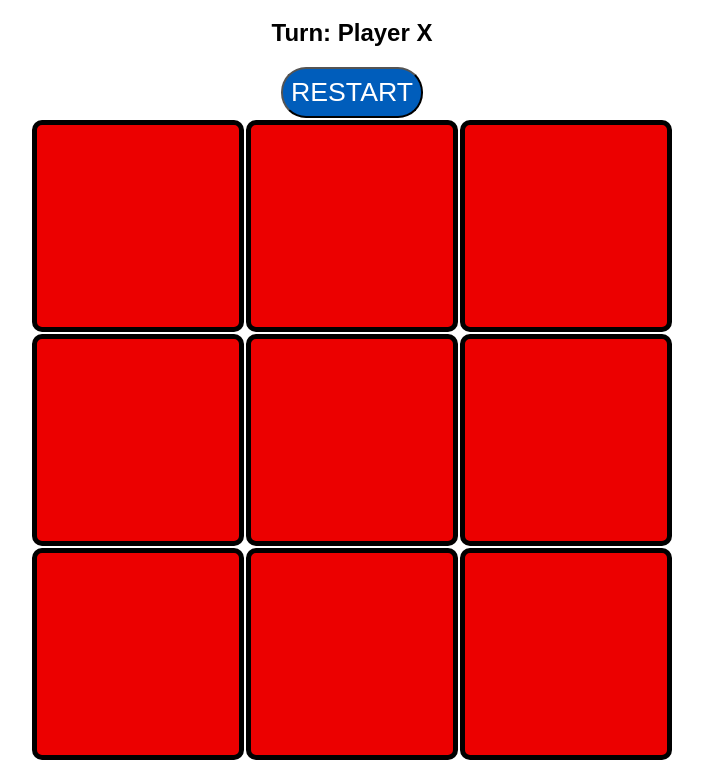
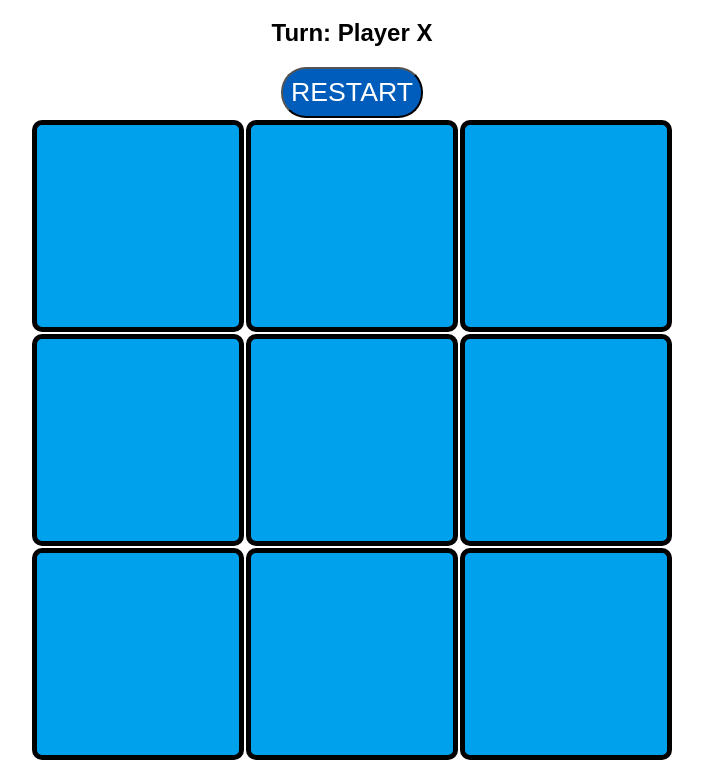
Before and after one commit to AsifNasim/Tic-Tac-Toe, a plain HTML site: page index.html in a window 1280 px wide. Shown: the part 61-831 px from the top of the page, without its empty margins (288-991 px from the left). Drawn offline with Linux system fonts and the light colour scheme.

Commit message:
Second commit

```diff
--- a/style.css
+++ b/style.css
@@ -2,7 +2,7 @@ body {
     font-family: Arial, Helvetica, sans-serif;
 }
 table#game td {
-    background-color: rgb(236, 0, 0);
+    background-color: rgb(0, 161, 236);
     height: 200px;
     width: 200px;
     border: solid rgb(0, 0, 0) 5px;
```
